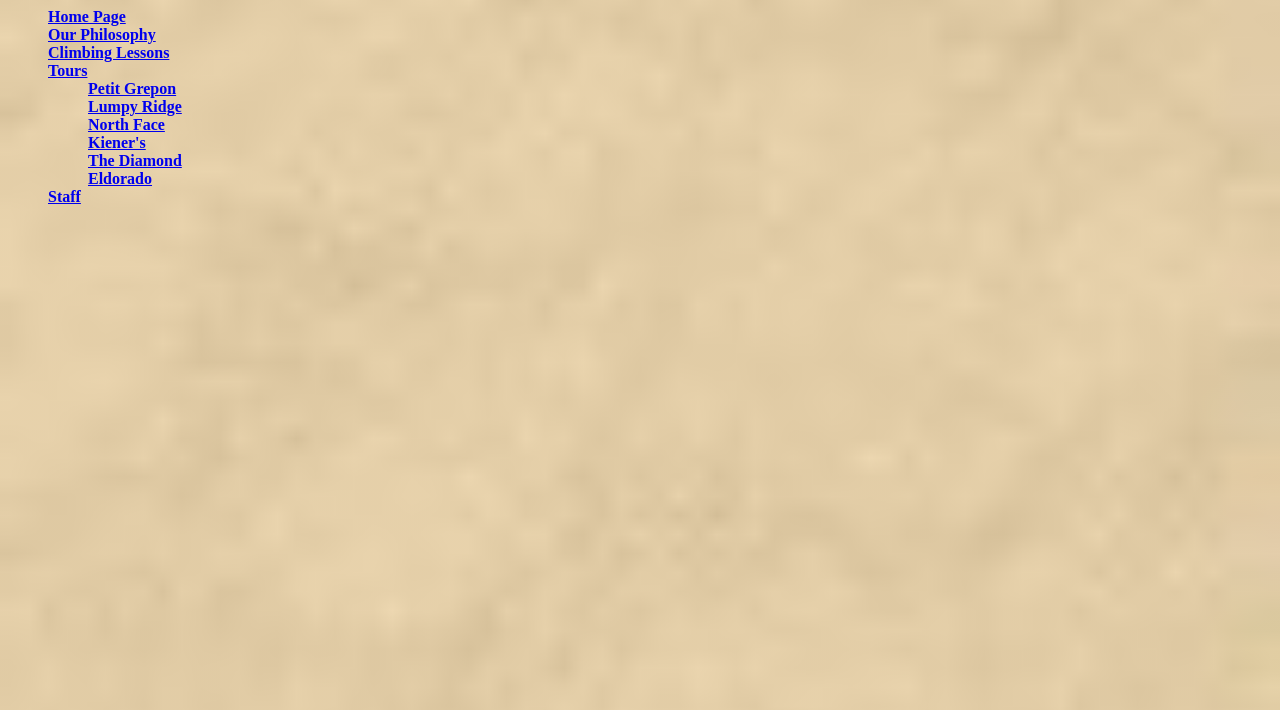
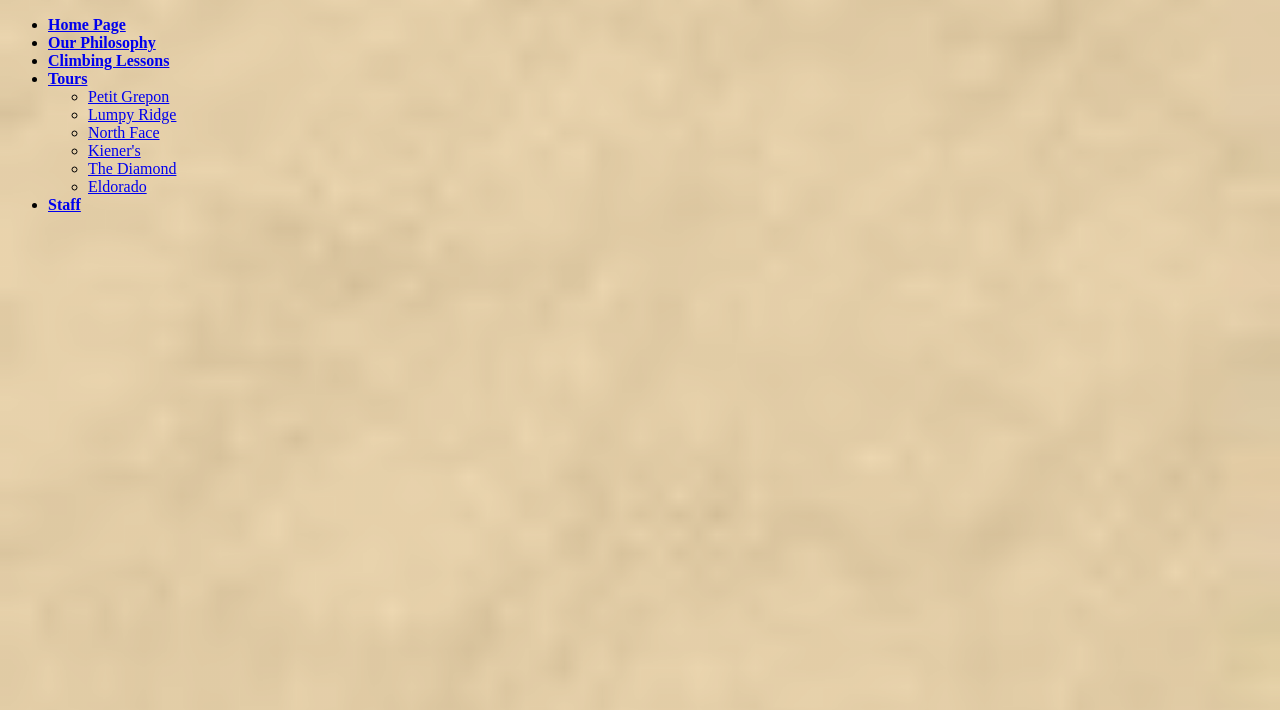
Before and after one commit to NguyenHoangDuc05/K234111430_Business_Web_Development, a plain HTML site: page Ex27/Link.html in a window 1280 px wide. Shown: the top 710 px of the page. Drawn offline with Linux system fonts and the light colour scheme.

Commit message:
Update Link.html

```diff
--- a/Ex27/Link.html
+++ b/Ex27/Link.html
@@ -1,24 +1,28 @@
-
+<!DOCTYPE html>
 <html>
 <head>
     <title>Ex27 - Link - Nguyễn Hoàng Đức</title>
+    <meta charset="UTF-8">
 </head>
 <body style="background:linear-gradient(rgba(228, 195, 118, 0.4), rgba(228, 195, 118, 0.4)),
     url('images/Wall2.jpg') center/cover no-repeat fixed;">
-        <ul><b>
-            <a href="../K234111430_Exercise14/Resume.html" target="homepage">Home Page</a><br>
-            <a href="../Ex27/Philosph.html" target="homepage">Our Philosophy</a><br>
-            <a href="../Ex27/Lessons.html" target="homepage">Climbing Lessons</a><br>
-            <a href="../Ex27/TCE.html" target="homepage">Tours</a><br>
+
     <ul>
-                <a href="../Ex27/Grepon.html" target="homepage">Petit Grepon</a><br>
-                <a href="../Ex27/Lumpy.html" target="homepage">Lumpy Ridge</a><br>
-                <a href="../Ex27/NFace.html" target="homepage">North Face</a><br>
-                <a href="../Ex27/Kieners.html" target="homepage">Kiener's</a><br>
-                <a href="../Ex27/Diamond.html" target="homepage">The Diamond</a><br>
-                <a href="../Ex27/Eldorado.html" target="homepage">Eldorado</a><br>
+        <li><a href="../K234111430_Exercise14/Resume.html" target="homepage"><b>Home Page</b></a></li>
+        <li><a href="../Ex27/Philosph.html" target="homepage"><b>Our Philosophy</b></a></li>
+        <li><a href="../Ex27/Lessons.html" target="homepage"><b>Climbing Lessons</b></a></li>
+        <li>
+            <a href="../Ex27/TCE.html" target="homepage"><b>Tours</b></a>
+            <ul>
+                <li><a href="../Ex27/Grepon.html" target="homepage">Petit Grepon</a></li>
+                <li><a href="../Ex27/Lumpy.html" target="homepage">Lumpy Ridge</a></li>
+                <li><a href="../Ex27/NFace.html" target="homepage">North Face</a></li>
+                <li><a href="../Ex27/Kieners.html" target="homepage">Kiener&#39;s</a></li>
+                <li><a href="../Ex27/Diamond.html" target="homepage">The Diamond</a></li>
+                <li><a href="../Ex27/Eldorado.html" target="homepage">Eldorado</a></li>
             </ul>
-            <a href="../Ex27/TCE.html" target="homepage">Staff</a>
-        </b></ul>
+        </li>
+        <li><a href="../Ex27/TCE.html" target="homepage"><b>Staff</b></a></li>
+    </ul>
 </body>
 </html>
```
Lines whose indentation alone changed are shown as unchanged.
